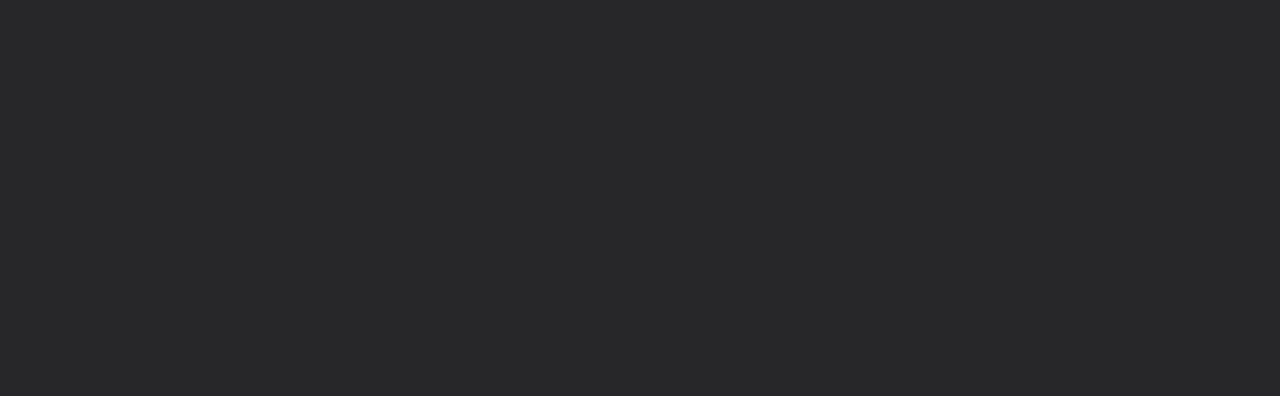
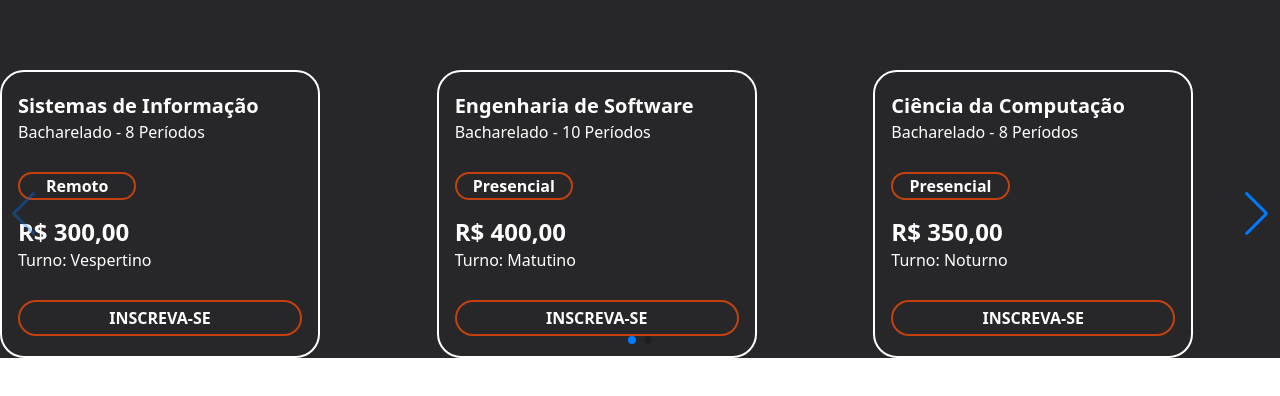
Before and after one commit to camillaalves12/StudentHub, a React (Vite) app: page / in a window 1280 px wide. Shown: the part 730-1126 px from the top of the page. After the commit the page ends 1088 px from the top, so only its background shows below. Built offline with nearby package versions, Linux system fonts and the light colour scheme.

Commit message:
feat: Adicionei o carrossel aos Cards com o Swiper.

```diff
--- a/src/pages/PageCards.jsx
+++ b/src/pages/PageCards.jsx
@@ -1,85 +1,63 @@
 import React from 'react'
-import Carousel from 'react-multi-carousel'
-import 'react-multi-carousel/lib/styles.css'
+import { Swiper, SwiperSlide } from 'swiper/react'
+import 'swiper/css'
+import 'swiper/css/navigation'
+import 'swiper/css/pagination'
+import { Navigation, Pagination } from 'swiper/modules'
 import Card from '../components/Card/Card'
 
 export default function PageCards() {
-  const responsive = {
-    superLargeDesktop: {
-      breakpoint: { max: 4000, min: 1024 },
-      items: 3,
-    },
-    desktop: {
-      breakpoint: { max: 1024, min: 768 },
-      items: 2,
-    },
-    tablet: {
-      breakpoint: { max: 768, min: 464 },
-      items: 1,
-    },
-    mobile: {
-      breakpoint: { max: 464, min: 0 },
-      items: 1,
-    },
-  }
-
   return (
-    <div className="flex h-screen">
-      <div className="flex w-full p-2">
-        <Carousel
-          responsive={responsive}
-          additionalTransfrom={0}
-          arrows
-          autoPlaySpeed={3000}
-          centerMode={false}
-          className=""
-          containerClass="container-with-dots"
-          dotListClass=""
-          draggable
-          focusOnSelect={false}
-          infinite
-          itemClass="p-2"
-          keyBoardControl
-          minimumTouchDrag={80}
-          pauseOnHover
-        >
+    <div className="mx-auto w-full max-w-screen-xl">
+      <Swiper
+        modules={[Navigation, Pagination]}
+        spaceBetween={30}
+        slidesPerView={3}
+        navigation
+        pagination={{ clickable: true }}
+      >
+        <SwiperSlide>
           <Card
             course="Sistemas de Informação"
-            typeCouser="Licenciatura"
-            numberPeriod="6"
-            modality="Presencial"
-            price="300,00"
-            shift="Noturno"
-          />
-
-          <Card
-            course="Sistemas de Informação"
-            typeCouser="Bacharelado"
+            typeCourse="Bacharelado"
             numberPeriod="8"
             modality="Remoto"
             price="300,00"
             shift="Vespertino"
           />
-
+        </SwiperSlide>
+        <SwiperSlide>
           <Card
             course="Engenharia de Software"
-            typeCouser="Bacharelado"
+            typeCourse="Bacharelado"
             numberPeriod="10"
             modality="Presencial"
             price="400,00"
             shift="Matutino"
           />
-
+        </SwiperSlide>
+        <SwiperSlide>
           <Card
             course="Ciência da Computação"
-            typeCouser="Bacharelado"
+            typeCourse="Bacharelado"
             numberPeriod="8"
             modality="Presencial"
             price="350,00"
             shift="Noturno"
           />
-        </Carousel>
-      </div>
+        </SwiperSlide>
+        <SwiperSlide>
+          <Card
+            course="Ciência da Computação"
+            typeCourse="Bacharelado"
+            numberPeriod="8"
+            modality="Presencial"
+            price="350,00"
+            shift="Noturno"
+          />
+        </SwiperSlide>
+        {/* Adicione mais SwiperSlides conforme necessário */}
+      </Swiper>
     </div>
   )
 }
```
